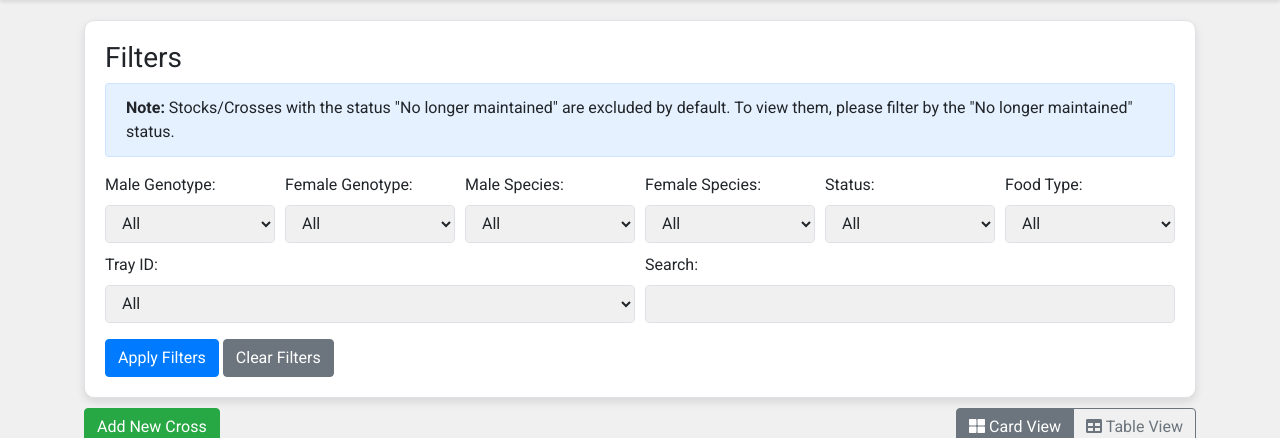
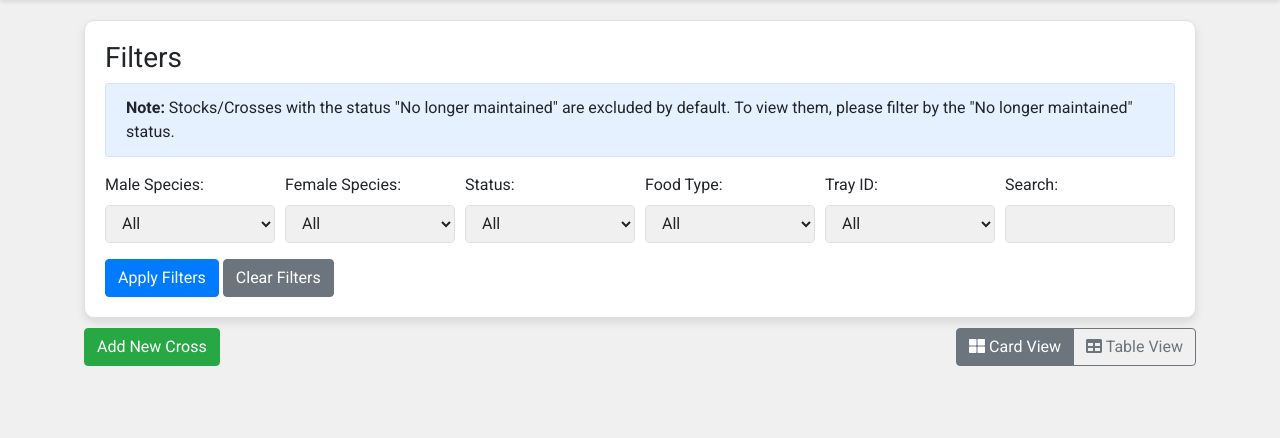
Before and after one commit to neurorishika/FlyManager, a Flask app: page /cross/cross_explorer in a window 1280 px wide. Shown: the part 60-498 px from the top of the page. Run offline with Flask 3, Linux system fonts and the light colour scheme; the visitor is signed in with stand-in values (Sample User, id 1); data that the repository does not hold is empty; parts of the project's set-up code (start-up, migrations or seed data) failed here and were passed over; some libraries are stand-ins or nearby versions.

Commit message:
Refactor code structure for improved readability and maintainability

```diff
--- a/flymanager/app/routes/cross.py
+++ b/flymanager/app/routes/cross.py
@@ -23,6 +23,7 @@ bp = Blueprint('cross', __name__) # url_prefix defined in app/__init__
 @login_required
 def cross_explorer():
     username = session.get("username")
+
     crosses = get_user_crosses(username, db)
 
     # nested sort by TrayID and TrayPosition
@@ -54,8 +55,6 @@ def cross_explorer():
     # Extract unique values for filtering from all crosses (unfiltered)
     all_crosses_for_filters = get_user_crosses(username, db)
     unique_values = {
-        'MaleGenotype': sorted(set(str(cross['MaleGenotype']) for cross in all_crosses_for_filters)),
-        'FemaleGenotype': sorted(set(str(cross['FemaleGenotype']) for cross in all_crosses_for_filters)),
         'MaleSpecies': sorted(set(str(cross.get('MaleSpecies', 'D. melanogaster')) for cross in all_crosses_for_filters)),
         'FemaleSpecies': sorted(set(str(cross.get('FemaleSpecies', 'D. melanogaster')) for cross in all_crosses_for_filters)),
         'TrayID': sorted(set(str(cross['TrayID']) for cross in all_crosses_for_filters)),
@@ -72,13 +71,9 @@ def cross_explorer():
             filtered_crosses = _apply_cross_filters(crosses, filter_state)
             # Recalculate unique values based on filtered crosses
             unique_values_filtered = {
-                'MaleGenotype': sorted(set(str(cross['MaleGenotype']) for cross in filtered_crosses)),
-                'FemaleGenotype': sorted(set(str(cross['FemaleGenotype']) for cross in filtered_crosses)),
-                'MaleSpecies': sorted(set(str(cross.get('MaleSpecies', 'D. melanogaster')) for cross in filtered_crosses)),
-                'FemaleSpecies': sorted(set(str(cross.get('FemaleSpecies', 'D. melanogaster')) for cross in filtered_crosses)),
                 'TrayID': sorted(set(str(cross['TrayID']) for cross in filtered_crosses)),
                 'Status': sorted(set(str(cross['Status']) for cross in filtered_crosses)),
-                'FoodType': sorted(set(str(cross['FoodType']) for cross in filtered_crosses)),
+                'FoodType': sorted(set(str(cross['FoodType']) for cross in filtered_crosses))
             }
             unique_values = unique_values_filtered
         else:
@@ -86,6 +81,7 @@ def cross_explorer():
             filtered_crosses = [cross for cross in crosses if str(cross['Status']) != 'No longer maintained']
 
         return render_template("cross/cross_explorer.html", username=username, crosses=filtered_crosses, unique_values=unique_values, filter_state=filter_state)
+
     elif request.method == 'POST':
         if 'clear_filters' in request.form:
             session.pop('filter_state', None)
@@ -93,8 +89,6 @@ def cross_explorer():
 
         # Get filter values from request
         filter_state = {
-            'filterMaleGenotype': str(request.form.get('filterMaleGenotype', '')),
-            'filterFemaleGenotype': str(request.form.get('filterFemaleGenotype', '')),
             'filterMaleSpecies': str(request.form.get('filterMaleSpecies', '')),
             'filterFemaleSpecies': str(request.form.get('filterFemaleSpecies', '')),
             'filterTrayID': str(request.form.get('filterTrayID', '')),
@@ -109,10 +103,6 @@ def cross_explorer():
 
         # Recalculate unique values
         unique_values = {
-            'MaleGenotype': sorted(set(str(cross['MaleGenotype']) for cross in filtered_crosses)),
-            'FemaleGenotype': sorted(set(str(cross['FemaleGenotype']) for cross in filtered_crosses)),
-            'MaleSpecies': sorted(set(str(cross.get('MaleSpecies', 'D. melanogaster')) for cross in filtered_crosses)),
-            'FemaleSpecies': sorted(set(str(cross.get('FemaleSpecies', 'D. melanogaster')) for cross in filtered_crosses)),
             'TrayID': sorted(set(str(cross['TrayID']) for cross in filtered_crosses)),
             'Status': sorted(set(str(cross['Status']) for cross in filtered_crosses)),
             'FoodType': sorted(set(str(cross['FoodType']) for cross in filtered_crosses))
@@ -124,8 +114,6 @@ def _apply_cross_filters(crosses, filters):
     """Helper function to apply filters to a list of crosses."""
     filtered_crosses = list(crosses)  # Make a copy
 
-    filter_male_genotype = filters.get('filterMaleGenotype')
-    filter_female_genotype = filters.get('filterFemaleGenotype')
     filter_male_species = filters.get('filterMaleSpecies')
     filter_female_species = filters.get('filterFemaleSpecies')
     filter_tray_id = filters.get('filterTrayID')
@@ -133,29 +121,24 @@ def _apply_cross_filters(crosses, filters):
     filter_food_type = filters.get('filterFoodType')
     search_query = filters.get('searchQuery')
 
-    if filter_male_genotype:
-        filtered_crosses = [cross for cross in filtered_crosses if str(cross['MaleGenotype']) == filter_male_genotype]
-    if filter_female_genotype:
-        filtered_crosses = [cross for cross in filtered_crosses if str(cross['FemaleGenotype']) == filter_female_genotype]
     if filter_male_species:
-        filtered_crosses = [cross for cross in filtered_crosses if str(cross.get('MaleSpecies', 'D. melanogaster')) == filter_male_species]
+        filtered_crosses = [cross for cross in filtered_crosses if str(cross.get('MaleSpecies')) == filter_male_species]
     if filter_female_species:
-        filtered_crosses = [cross for cross in filtered_crosses if str(cross.get('FemaleSpecies', 'D. melanogaster')) == filter_female_species]
+        filtered_crosses = [cross for cross in filtered_crosses if str(cross.get('FemaleSpecies')) == filter_female_species]
     if filter_tray_id:
         filtered_crosses = [cross for cross in filtered_crosses if str(cross['TrayID']) == filter_tray_id]
 
     # Special handling for status: default is exclude 'No longer maintained'
-    # Check if the filter has been explicitly set to empty in the form vs not being in the filter_state at all
+    dont_remove_filtered_flag = False
     if 'filterStatus' in filters:
         if filter_status:
-            # Specific status filter selected
-            filtered_crosses = [cross for cross in filtered_crosses if str(cross['Status']) == filter_status]
-        else:
-            # "All" option was selected (empty filter_status but key exists in filters dict)
-            # Include all statuses, including "No longer maintained"
-            pass
-    else:
-        # No filter state exists yet - default to excluding "No longer maintained"
+            if filter_status == 'No longer maintained':
+                filtered_crosses = [cross for cross in filtered_crosses if str(cross['Status']) == 'No longer maintained']
+                dont_remove_filtered_flag = True
+            else:
+                filtered_crosses = [cross for cross in filtered_crosses if str(cross['Status']) == filter_status]
+
+    if not dont_remove_filtered_flag:
         filtered_crosses = [cross for cross in filtered_crosses if str(cross['Status']) != 'No longer maintained']
 
     if filter_food_type:
@@ -166,17 +149,12 @@ def _apply_cross_filters(crosses, filters):
         def match(cross):
             search_fields = [
                 cross['Name'],
-                cross['MaleGenotype'],
-                cross['FemaleGenotype'],
                 cross['TrayID'],
                 cross['TrayPosition'],
                 cross['Comments']
             ]
-            # combine all fields into a single string
             search_string = ' '.join(str(field) for field in search_fields)
-            # find if the search query is a substring of the search string
             return fuzz.partial_ratio(search_string, search_query) > 80
-
         filtered_crosses = [cross for cross in filtered_crosses if match(cross)]
 
     return filtered_crosses
--- a/flymanager/app/routes/stock.py
+++ b/flymanager/app/routes/stock.py
@@ -279,10 +279,10 @@ def add_stock(source_stock_id=None):
                  raise ValueError(f"Genotype QC failed: {final_genotype}") # Raise error to be caught below
 
             # --- Process Other Tagify Inputs ---
-            type_input = clean_tagify_data(request.form.get('type')) # Expect single value
+            type_input = clean_tagify_data(request.form.get('type'))[0] # Expect single value
             if type_input not in types: add_metadata('types', type_input, db)
 
-            food_type_input = clean_tagify_data(request.form.get('foodType')) # Expect single value
+            food_type_input = clean_tagify_data(request.form.get('foodType'))[0] # Expect single value
             if food_type_input not in food_types: add_metadata('food_types', food_type_input, db)
 
             provenance_input = clean_tagify_data(request.form.get('provenance'))
@@ -290,7 +290,7 @@ def add_stock(source_stock_id=None):
                 if prov not in provenances: add_metadata('provenances', prov, db)
             provenance_str = "/".join(provenance_input)
 
-            species_input = request.form.get('species')
+            species_input = clean_tagify_data(request.form.get('species'))[0] # Expect single value
             if species_input not in species_list: add_metadata('species', species_input, db)
 
             # --- Collect Form Data ---
--- a/flymanager/app/templates/cross/filter_cross.html
+++ b/flymanager/app/templates/cross/filter_cross.html
@@ -1,13 +1,5 @@
 <form method="post" action="{{ url_for('cross.cross_explorer') }}">
     <div class="filter-row">
-        {% with filter_name="Male Genotype", options=unique_values.MaleGenotype, selected=filter_state.filterMaleGenotype %}
-            {% include 'filter_field.html' %}
-        {% endwith %}
-
-        {% with filter_name="Female Genotype", options=unique_values.FemaleGenotype, selected=filter_state.filterFemaleGenotype %}
-            {% include 'filter_field.html' %}
-        {% endwith %}
-
         {% with filter_name="Male Species", options=unique_values.MaleSpecies, selected=filter_state.filterMaleSpecies %}
             {% include 'filter_field.html' %}
         {% endwith %}
@@ -33,7 +25,7 @@
             <input type="text" id="searchQuery" name="searchQuery" class="form-control" value="{{ filter_state.searchQuery }}">
         </div>
     </div>
-    {% if filter_state and (filter_state.filterMaleGenotype or filter_state.filterFemaleGenotype or filter_state.filterMaleSpecies or filter_state.filterFemaleSpecies or filter_state.filterStatus or filter_state.filterFoodType or filter_state.filterTrayID or filter_state.searchQuery) %}
+    {% if filter_state and (filter_state.filterMaleSpecies or filter_state.filterFemaleSpecies or filter_state.filterStatus or filter_state.filterFoodType or filter_state.filterTrayID or filter_state.searchQuery) %}
         <div class="alert alert-info mt-2">
             <i class="fas fa-info-circle"></i> Filters are currently applied. Please clear filters before applying new ones.
         </div>
--- a/flymanager/utils/mongo/helpers.py
+++ b/flymanager/utils/mongo/helpers.py
@@ -1,5 +1,7 @@
 import datetime
+
 from flask import url_for
+
 from flymanager.utils.utils import day_str_to_num
 
 # Metadata Management
@@ -181,7 +183,8 @@ def get_flip_schedule(user, db):
             if closest_flip_day:
                 flip_date_str = closest_flip_day.strftime('%Y-%m-%d')
                 tray_info = f"{cross['TrayID']} - {cross['TrayPosition']}"
-                link = f"<a href='/view_cross/{cross['UniqueID']}'>{cross['Name']}</a>"
+                uid_url = url_for('cross.view_cross', unique_id=cross['UniqueID'])
+                link = f"<a href='{uid_url}'>{cross['Name']}</a>"
                 schedule.setdefault(flip_date_str, []).append(f"Cross: {link} (ID: {cross['UniqueID']}, {tray_info})")
 
     # Sort the schedule by date
--- a/flymanager/utils/utils.py
+++ b/flymanager/utils/utils.py
@@ -1,5 +1,6 @@
 # Description: Utility functions for the FlyManager application
 import datetime
+
 
 # take an console input from the user and validate it against a list of valid options
 def validated_input(prompt, valid_options, default=None, show_options=True):
@@ -32,6 +33,7 @@ def hex_to_rgb(hex):
 def clean_tagify_data(form_data):
     if form_data == '':
         return form_data
+    print("form_data", form_data)
     form_data_elements = form_data.split('"')[1::2]
     # remove all elements that are "value"
     form_data_elements = [element for element in form_data_elements if element != 'value']
```
Also changed, not shown: 2 other files.
